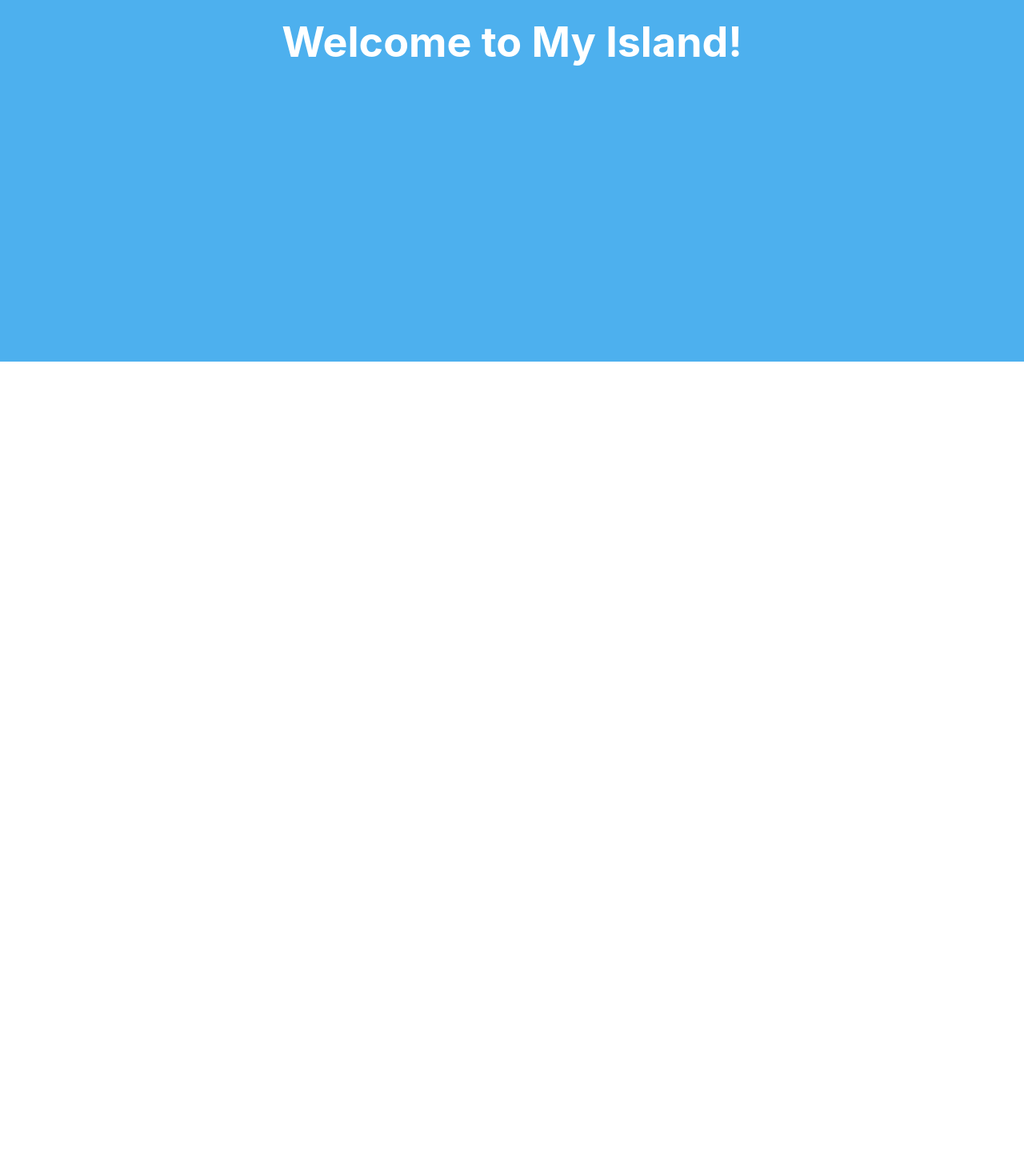
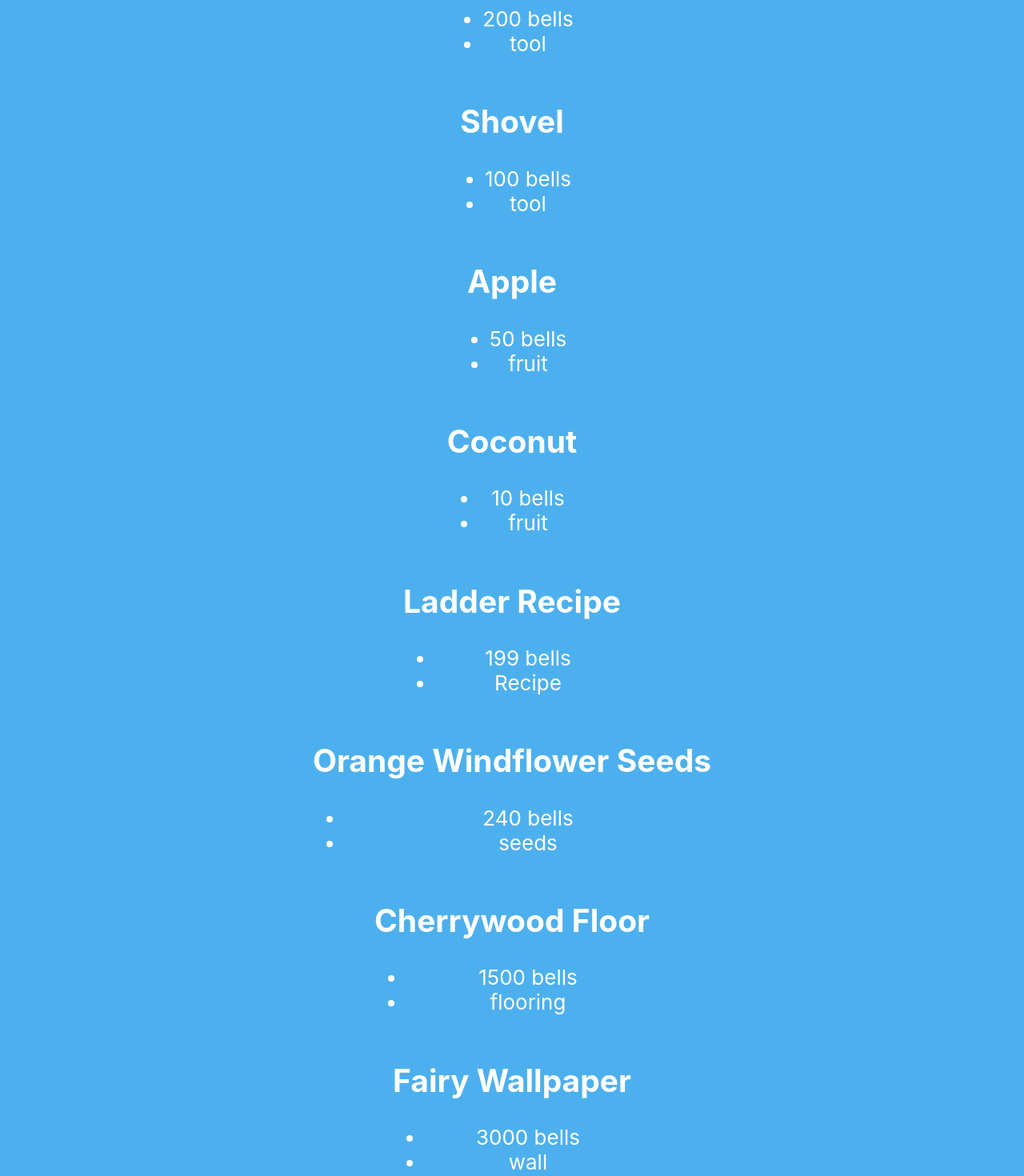
Before and after one commit to Nicole-Robbins/Phase-2-Project, a React (Create React App) app: page /nooks in a window 1280 px wide. Shown: the part 420-1890 px from the top of the page at 80% size. Before the commit the page ends 872 px from the top, so only its background shows below. Built offline with nearby package versions, Linux system fonts and the light colour scheme; data requests are answered from the project's data file.

Commit message:
create nooks inventory

```diff
--- a/public/db.json
+++ b/db.json
@@ -45,5 +45,57 @@
           "type": "Frog"
         }]
       }
-    ]
+    ],
+
+    "inventory": [
+      {
+        "id": 1,
+        "name": "Axe",
+        "cost": 200,
+        "type": "tool"
+      },
+      {
+        "id": 2,
+        "name": "Shovel",
+        "cost": 100,
+        "type": "tool"
+      },
+      {
+        "id": 3,
+        "name": "Apple",
+        "cost": 50,
+        "type": "fruit"
+      },
+      {
+        "id": 4,
+        "name": "Coconut",
+        "cost": 10,
+        "type": "fruit"
+      },
+      {
+        "id": 5,
+        "name": "Ladder Recipe",
+        "cost": 199,
+        "type": "Recipe"
+      },
+      {
+        "id": 6,
+        "name": "Orange Windflower Seeds",
+        "cost": 240,
+        "type": "seeds"
+      },
+      {
+        "id": 7,
+        "name": "Cherrywood Floor",
+        "cost": 1500,
+        "type": "flooring"
+      },
+      {
+        "id": 8,
+        "name": "Fairy Wallpaper",
+        "cost": 3000,
+        "type": "wall"
+      }
+
+      ]
   }
--- a/src/components/App.js
+++ b/src/components/App.js
@@ -8,15 +8,20 @@ import Nooks from "./Nooks";
 
 
 function App() {
-  const [villagers,setVillagers] = useState([])
+  const [villagers,setVillagers] = useState([]);
+  const [items, setItems] = useState([]);
 
   useEffect(() => {
-    fetch("http://localhost:3000/villagers")
+    fetch(" http://localhost:3000/villagers")
         .then((res) => res.json())
         .then((data) => setVillagers(data))
     }, []);
 
-    console.log(villagers)
+    useEffect(() => {
+      fetch("http://localhost:3000/inventory")
+          .then((res) => res.json())
+          .then((data) => setItems(data))
+      }, []);
 
 
   return (
@@ -27,7 +32,7 @@ function App() {
                     <Villagers villagerInfo={villagers}/>
                 </Route>
                 <Route path="/nooks">
-                    <Nooks />
+                    <Nooks inventoryList={items}/>
                 </Route>
                 <Route exact path="/home">
                     <Home />
--- a/src/components/Home.js
+++ b/src/components/Home.js
@@ -4,7 +4,7 @@ function Home(){
     return(
         <div className="Home">
             <h1>Welcome to My Island!</h1>
-            <p>Check out which villagers live here, or visit Nook's Cranny to see what's available to buy or sell!</p>
+            <p>Check out which villagers live here, or visit Nook's Cranny to see what's available to buy!</p>
         </div>
     )
 }
--- a/src/components/Nooks.js
+++ b/src/components/Nooks.js
@@ -1,9 +1,22 @@
 import React from "react";
 
-function Nooks(){
+function Nooks({inventoryList}){
+
+    const itemList =
+     inventoryList.map((item) => (
+        <div key={item.name}>
+            <h2>{item.name}</h2>
+            <ul>
+                <li>{item.cost} bells</li>
+                <li>{item.type}</li>
+            </ul>
+        </div>
+    ))
     return(
         <div className="Nooks">
-            <h1>Welcome to My Island!</h1>
+            <h1>Welcome to Nooks Cranny!</h1>
+            <h2>Browse our offerings to add to your Inventory.</h2>
+            {itemList}
         </div>
     )
 }
--- a/src/index.css
+++ b/src/index.css
@@ -1,8 +1,4 @@
-* {
-  margin: 0;
-  padding: 0;
-  box-sizing: border-box;
-}
+
 
 body {
   margin: 0;
```
Also changed, not shown: src/components/Inventory.js (added, +15 -0 lines).
